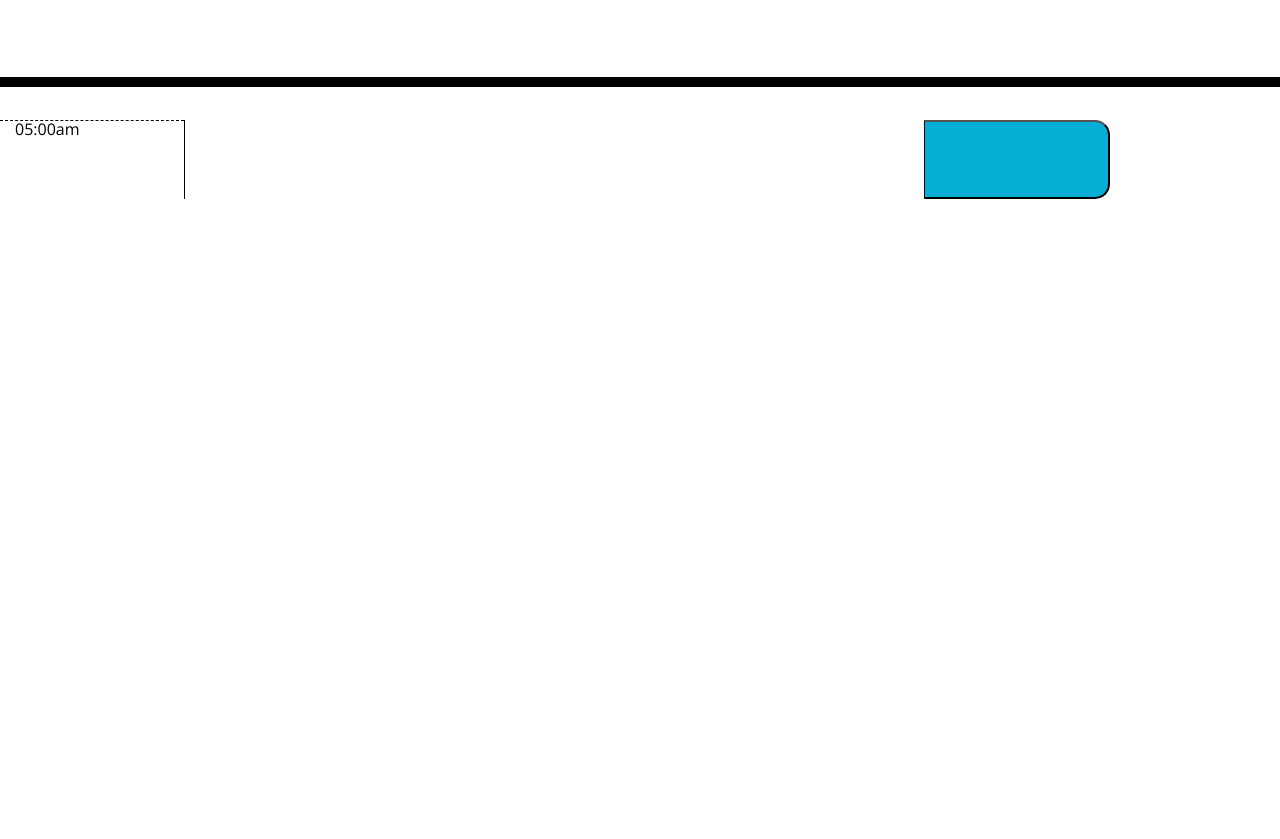
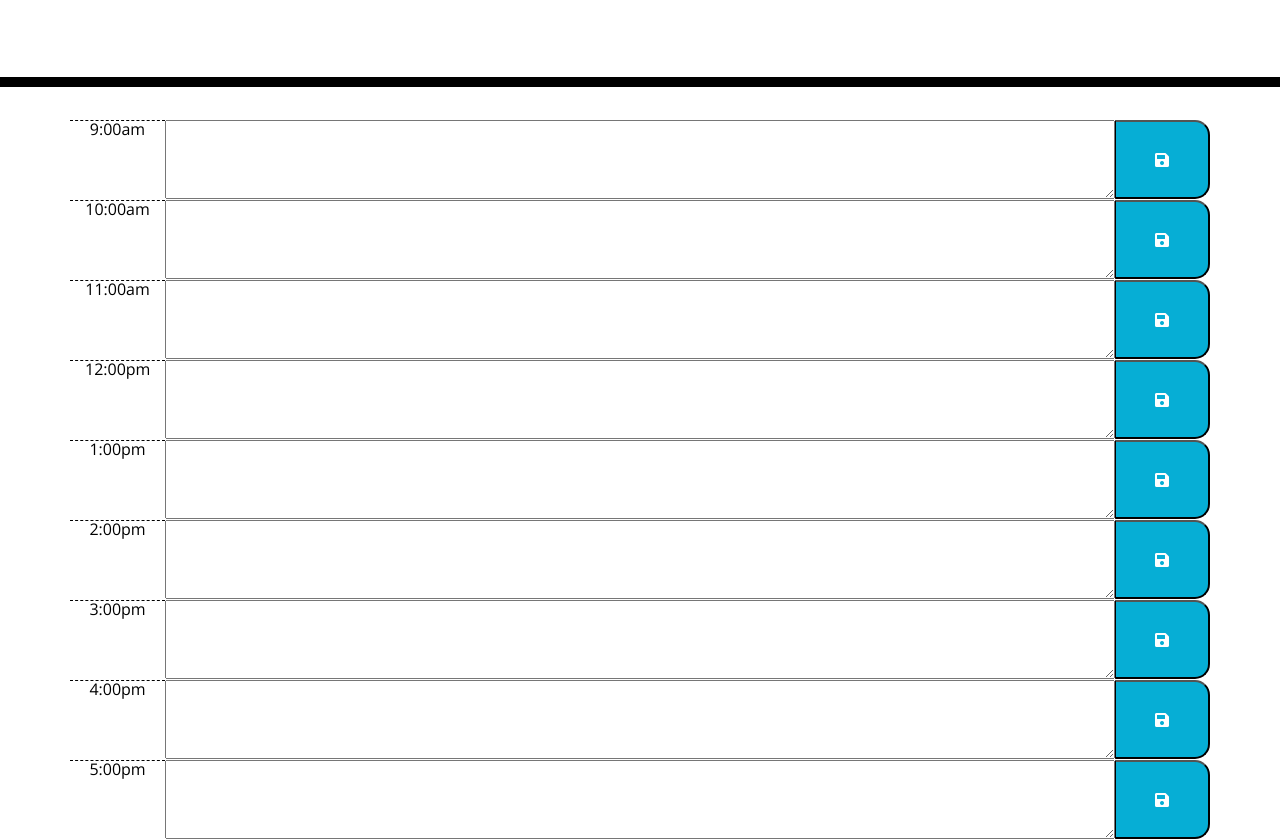
Before and after one commit to UlisesRosas/Trackby-hour, a plain HTML site: page index.html in a window 1280 px wide. Shown: the part 181-1020 px from the top of the page. Before the commit the page ends 800 px from the top, so only its background shows below. Drawn offline with nearby package versions, Linux system fonts and the light colour scheme.

Commit message:
added text area and ability to save in to local storage

```diff
--- /dev/null
+++ b/Assets/js/script.js
@@ -0,0 +1,14 @@
+$(".save-btn").on("click",function() {
+    // gets the id from the button that was cliked
+    const time = $(this).attr('id');
+    // gets the value of the text area which is a sibling to the button b/c its in the same div
+    const value = $(this).siblings('.description').val();
+    // stored the key value pair in to local storag
+    localStorage.setItem(time, value)
+});
+
+// added persistant data to each time slot
+for(let i = 9; i <= 17; i++) {
+    // retrievs data from local storage for each slot
+    $(`#${i}`).siblings('.description').val(localStorage.getItem(`${i}`));
+}
--- a/index.html
+++ b/index.html
@@ -1,24 +1,16 @@
 <!DOCTYPE html>
 <html lang="en">
+
 <head>
   <meta charset="UTF-8" />
   <meta name="viewport" content="width=device-width, initial-scale=1.0" />
   <meta http-equiv="X-UA-Compatible" content="ie=edge" />
-    <link
-      rel="stylesheet"
-      href="https://stackpath.bootstrapcdn.com/bootstrap/4.3.1/css/bootstrap.min.css"
-    />
-    <link
-      rel="stylesheet"
-      href="https://use.fontawesome.com/releases/v5.8.1/css/all.css"
-      integrity="sha384-50oBUHEmvpQ+1lW4y57PTFmhCaXp0ML5d60M1M7uH2+nqUivzIebhndOJK28anvf"
-      crossorigin="anonymous"
-    />
-    <link
-      href="https://fonts.googleapis.com/css?family=Open+Sans&display=swap"
-      rel="stylesheet"
-    />
+  <link rel="stylesheet" href="https://stackpath.bootstrapcdn.com/bootstrap/4.3.1/css/bootstrap.min.css" />
+  <link rel="stylesheet" href="https://use.fontawesome.com/releases/v5.8.1/css/all.css"
+    integrity="sha384-50oBUHEmvpQ+1lW4y57PTFmhCaXp0ML5d60M1M7uH2+nqUivzIebhndOJK28anvf" crossorigin="anonymous" />
+  <link href="https://fonts.googleapis.com/css?family=Open+Sans&display=swap" rel="stylesheet" />
   <link rel="stylesheet" href="./Assets/style/style.css" />
+
   <title>Work Day Scheduler</title>
 </head>
 
@@ -29,15 +21,59 @@
     <p id="currentDay" class="lead"></p>
   </header>
   <!-- aded row class for bootstrao grid system -->
-    <div class="container row ">
+  <div class="container">
     <!-- Timeblocks go here -->
-      <div class="col hour">05:00am</div>
-      <!-- col-8 makes this column bogger than the other two -->
-      <div class="text-area col-8"></div>
-      <button class="save-btn col"></button>
+    <div class="row time-block">
+      <div class="col-1 hour">9:00am</div>
+      <textarea class="col-10 description"></textarea>
+      <button id="9" class="col-1 save-btn"><i class="fas fa-save"></i></button>
+    </div>
+    <div class="row time-block">
+      <div class="col-1 hour">10:00am</div>
+      <textarea class="col-10 description"></textarea>
+      <button id="10" class="col-1 save-btn"><i class="fas fa-save"></i></button>
+    </div>
+    <div class="row time-block">
+      <div class="col-1 hour">11:00am</div>
+      <textarea class="col-10 description"></textarea>
+      <button id="11" class="col-1 save-btn"><i class="fas fa-save"></i></button>
+    </div>
+    <div class="row time-block">
+      <div class="col-1 hour">12:00pm</div>
+      <textarea class="col-10 description"></textarea>
+      <button id="12" class="col-1 save-btn"><i class="fas fa-save"></i></button>
+    </div>
+    <div class="row time-block">
+      <div class="col-1 hour">1:00pm</div>
+      <textarea class="col-10 description"></textarea>
+      <button id="13" class="col-1 save-btn"><i class="fas fa-save"></i></button>
+    </div>
+    <div class="row time-block">
+      <div class="col-1 hour">2:00pm</div>
+      <textarea class="col-10 description"></textarea>
+      <button id="14" class="col-1 save-btn"><i class="fas fa-save"></i></button>
+    </div>
+    <div class="row time-block">
+      <div class="col-1 hour">3:00pm</div>
+      <textarea class="col-10 description"></textarea>
+      <button id="15" class="col-1 save-btn"><i class="fas fa-save"></i></button>
+    </div>
+    <div class="row time-block">
+      <div class="col-1 hour">4:00pm</div>
+      <textarea class="col-10 description"></textarea>
+      <button id="16" class="col-1 save-btn"><i class="fas fa-save"></i></button>
+    </div>
+    <div class="row time-block">
+      <div class="col-1 hour">5:00pm</div>
+      <textarea class="col-10 description"></textarea>
+      <button id="17" class="col-1 save-btn"><i class="fas fa-save"></i></button>
+    </div>
+
   </div>
 
   <script src="https://code.jquery.com/jquery-3.4.1.min.js"></script>
   <script src="https://cdnjs.cloudflare.com/ajax/libs/moment.js/2.24.0/moment.min.js"></script>
+  <script src="Assets/js/script.js"></script>
 </body>
+
 </html>
```
Also changed, not shown: Assets/js/app.js (deleted). Lines whose indentation alone changed are shown as unchanged.
